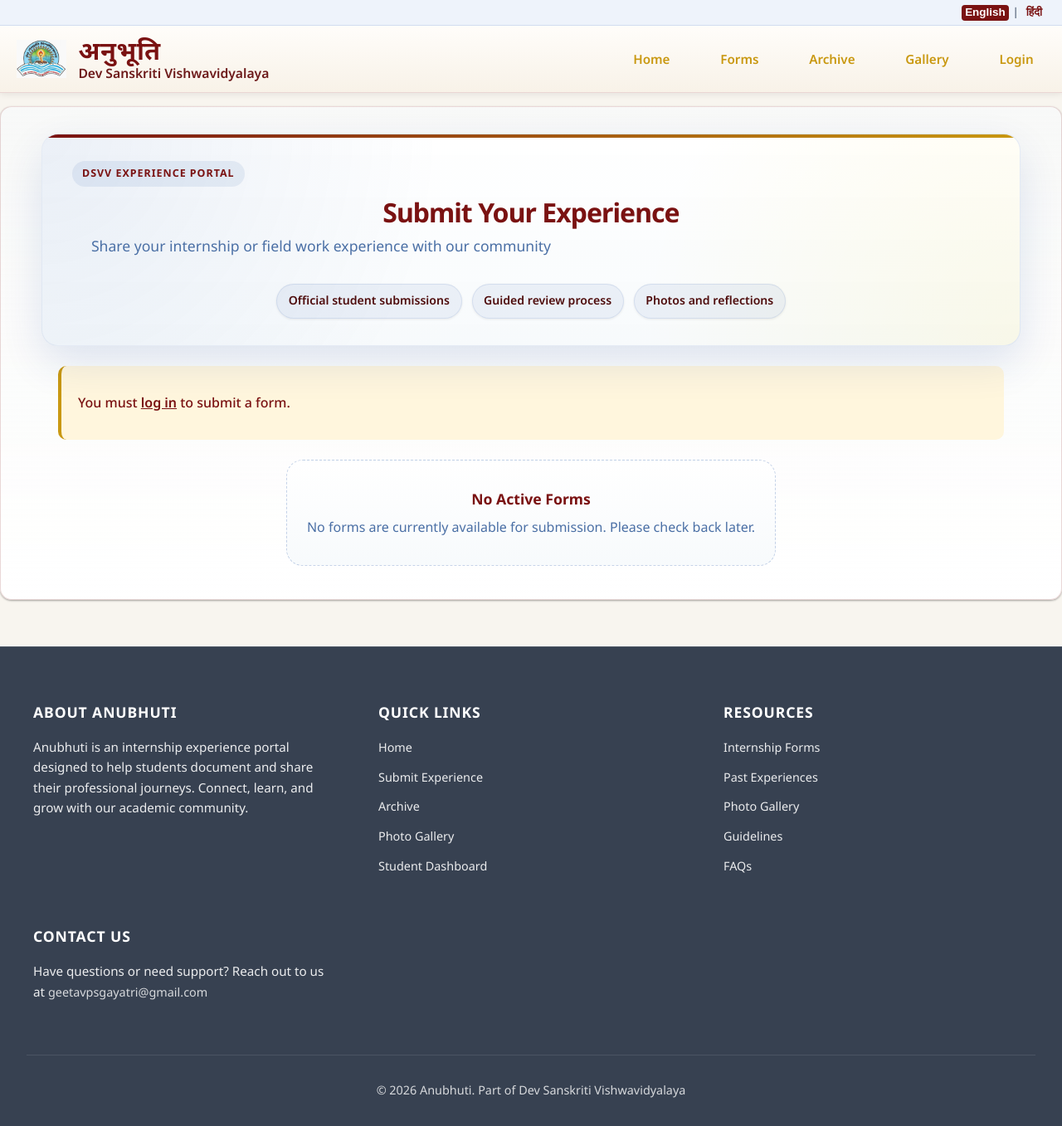
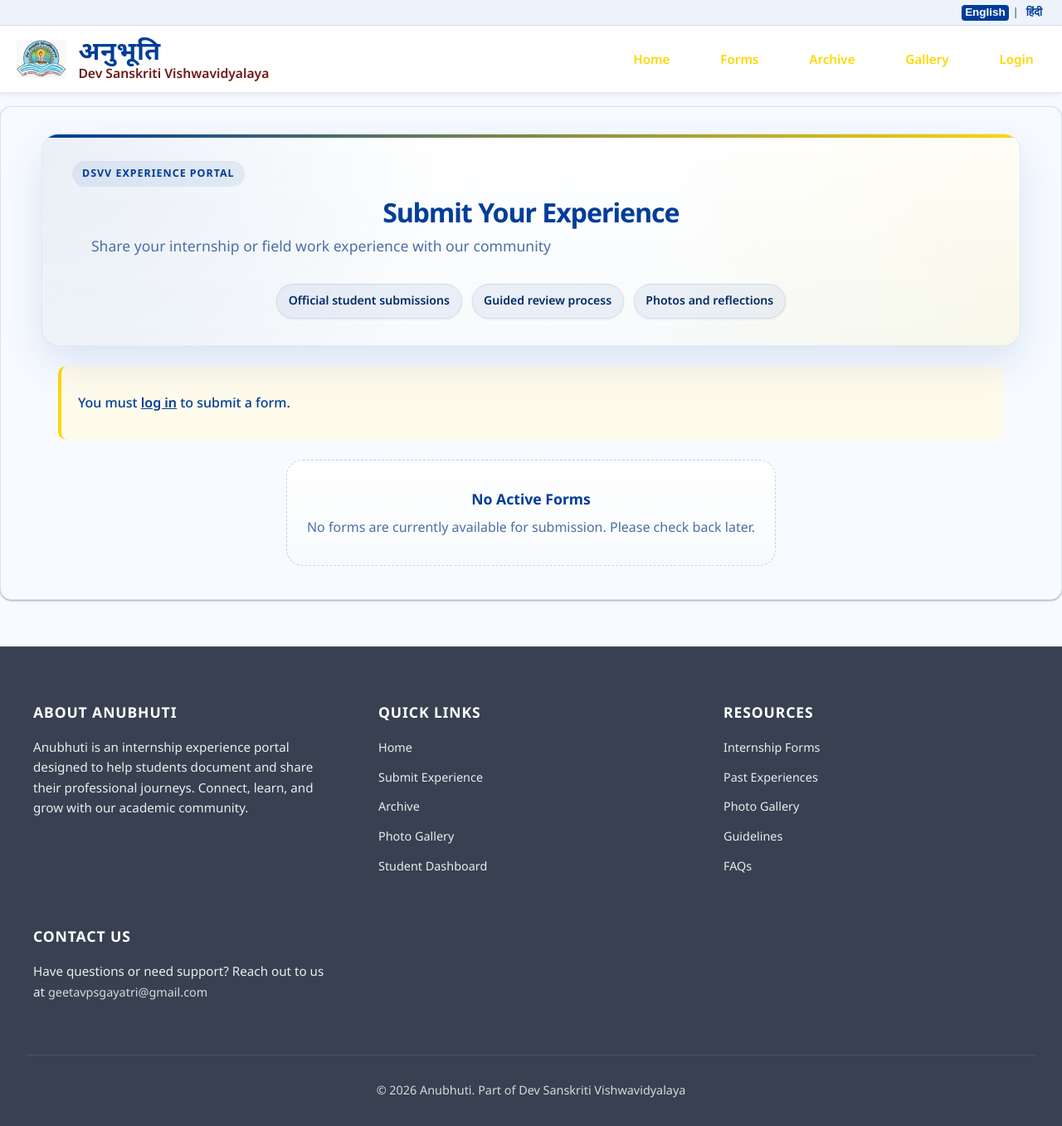
Before and after one commit to sachinmaurya69500/anubhu-dsvv-main, a Flask app: page /forms in a window 1280 px wide. Shown: the whole page at 83% size. Run offline with Flask 3, Linux system fonts and the light colour scheme; data that the repository does not hold is empty; parts of the project's set-up code (start-up, migrations or seed data) failed here and were passed over; some libraries are stand-ins or nearby versions.

Commit message:
Theme: switch to blue-yellow solid theme; remove major gradients; update form header and primary buttons

```diff
--- a/static/styles.css
+++ b/static/styles.css
@@ -30,7 +30,9 @@
   --radius-lg: 14px;
   --radius-xl: 20px;
   --gradient-primary: linear-gradient(90deg, rgba(0,61,153,0.06) 0%, rgba(255,215,0,0.04) 100%);
-  --gradient-accent: linear-gradient(90deg, rgba(255,215,0,0.08), rgba(255,215,0,0.02));
+  /* Prefer strong solid accents instead of soft gradients */
+  --gradient-primary: var(--brand);
+  --gradient-accent: var(--accent);
 }
 
 * {
@@ -3117,21 +3119,21 @@ h1, h2, h3, h4, h5, h6 {
   }
 }
 
-/* Final DSVV theme overrides */
+/* Final DSVV theme overrides (blue-yellow solid theme) */
 :root {
-  --brand: #7a1212;
-  --brand-dark: #4e0c0c;
-  --brand-soft: #f7ecec;
-  --accent: #c99810;
-  --accent-light: #e2b43a;
-  --accent-soft: #fff6dd;
-  --line: rgba(122, 18, 18, 0.16);
-  --bg: #f8f5ef;
+  --brand: #003d99; /* primary strong blue */
+  --brand-dark: #002a66;
+  --brand-soft: #d4e4ff;
+  --accent: #ffd700; /* golden yellow */
+  --accent-light: #ffed4e;
+  --accent-soft: #fffbeb;
+  --line: rgba(0, 61, 153, 0.12);
+  --bg: #f7fbff;
 }
 
 .site-header {
-  background: linear-gradient(180deg, #fffdfa, #f8f2e8);
-  border-bottom: 1px solid rgba(122, 18, 18, 0.16);
+  background: var(--surface);
+  border-bottom: 1px solid var(--line);
 }
 
 .brand-block {
@@ -3193,23 +3195,24 @@ h1, h2, h3, h4, h5, h6 {
 }
 
 .auth-page {
-  background: linear-gradient(135deg, #faf4ea 0%, #f6ece2 40%, #fff2d6 100%);
+  background: var(--bg);
 }
 
 .auth-panel,
 .auth-modal-content {
-  border: 1px solid rgba(122, 18, 18, 0.18);
-  box-shadow: 0 16px 40px rgba(78, 12, 12, 0.16);
+  border: 1px solid var(--line);
+  box-shadow: var(--shadow-md);
 }
 
 .button.primary {
-  background: linear-gradient(135deg, #8e1f1f, #b88112);
-  border-color: #8e1f1f;
+  background: var(--brand);
+  border-color: var(--brand-dark);
+  color: #fff;
 }
 
 .button.primary:hover {
-  background: linear-gradient(135deg, #7a1212, #a87410);
-  border-color: #7a1212;
+  background: var(--brand-dark);
+  border-color: var(--brand-dark);
 }
 
 .experience-gallery-shell {
--- a/templates/forms.html
+++ b/templates/forms.html
@@ -35,7 +35,7 @@
 <style>
   .forms-page {
     padding: 2rem 0 2.5rem;
-    background: linear-gradient(180deg, rgba(247, 250, 252, 0.65), rgba(255, 255, 255, 0.98));
+    background: var(--bg);
   }
 
   .forms-page .forms-grid {
@@ -62,7 +62,7 @@
     top: 0;
     right: 0;
     height: 5px;
-    background: linear-gradient(90deg, var(--brand), var(--accent));
+    background: var(--brand);
   }
 
   .forms-page .form-card h3 {
@@ -153,7 +153,7 @@
   }
 
   .submission-header {
-    background: linear-gradient(135deg, #c41e3a 0%, #a01830 50%, #8b1538 100%);
+    background: var(--brand);
     color: white;
     padding: 2rem;
     position: relative;
@@ -168,7 +168,7 @@
     top: -20px;
     width: 200px;
     height: 200px;
-    background: rgba(255, 255, 255, 0.05);
+    background: rgba(255, 215, 0, 0.08);
     border-radius: 50%;
   }
 
@@ -179,7 +179,7 @@
     bottom: -30px;
     width: 150px;
     height: 150px;
-    background: rgba(255, 255, 255, 0.08);
+    background: rgba(255, 215, 0, 0.06);
     border-radius: 50%;
   }
 
@@ -210,7 +210,7 @@
     left: 0;
     width: 45%;
     height: 4px;
-    background: linear-gradient(90deg, rgba(255, 255, 255, 0.4), transparent);
+    background: var(--accent);
   }
 
   .submission-form {
```
